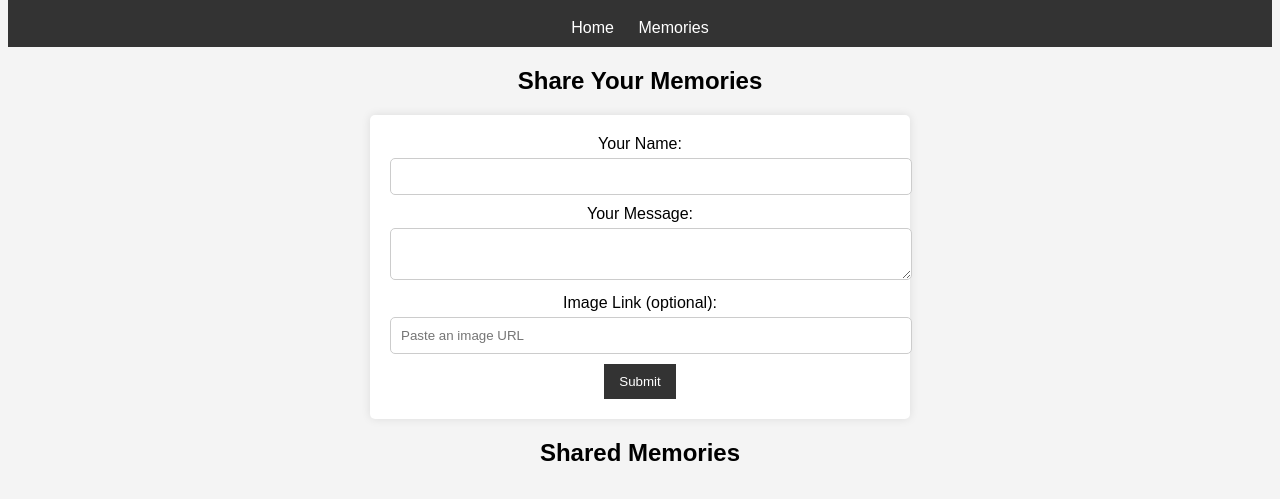
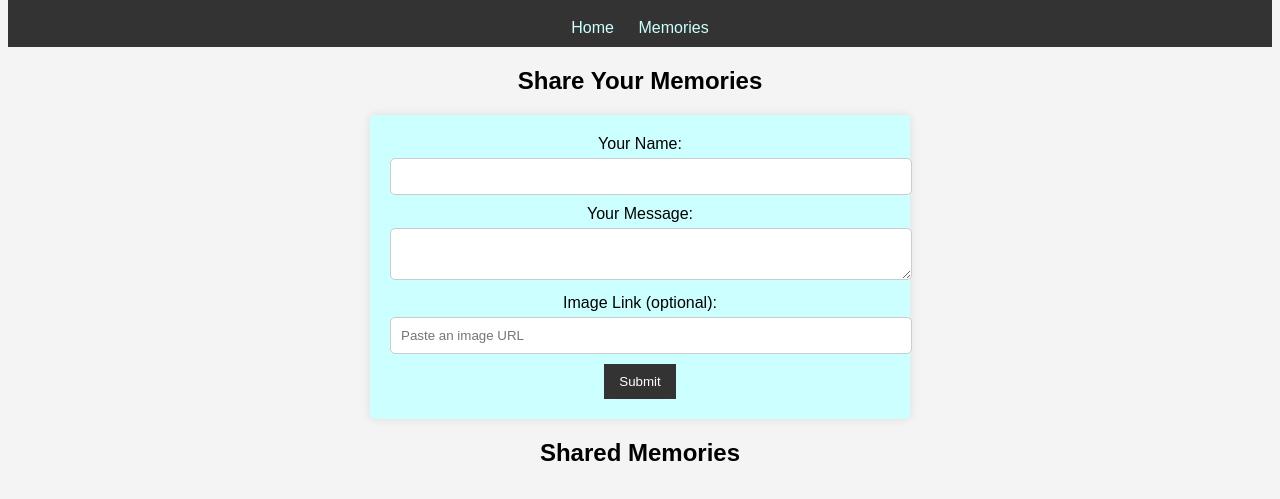
Before and after one commit to stodupunoori11/druv-website, a plain HTML site: page memories.html in a window 1280 px wide. Shown: the part 79-578 px from the top of the page. Drawn offline with Linux system fonts and the light colour scheme.

Commit message:
Update styles.css

```diff
--- a/styles.css
+++ b/styles.css
@@ -11,7 +11,7 @@ header {
 }
 
 nav a {
-    color: white;
+    color: #ccffff;
     text-decoration: none;
     margin: 10px;
 }
@@ -30,7 +30,7 @@ p {
 form {
     max-width: 500px;
     margin: auto;
-    background: white;
+    background: #ccffff;
     padding: 20px;
     border-radius: 5px;
     box-shadow: 0px 0px 10px rgba(0, 0, 0, 0.1);
```
